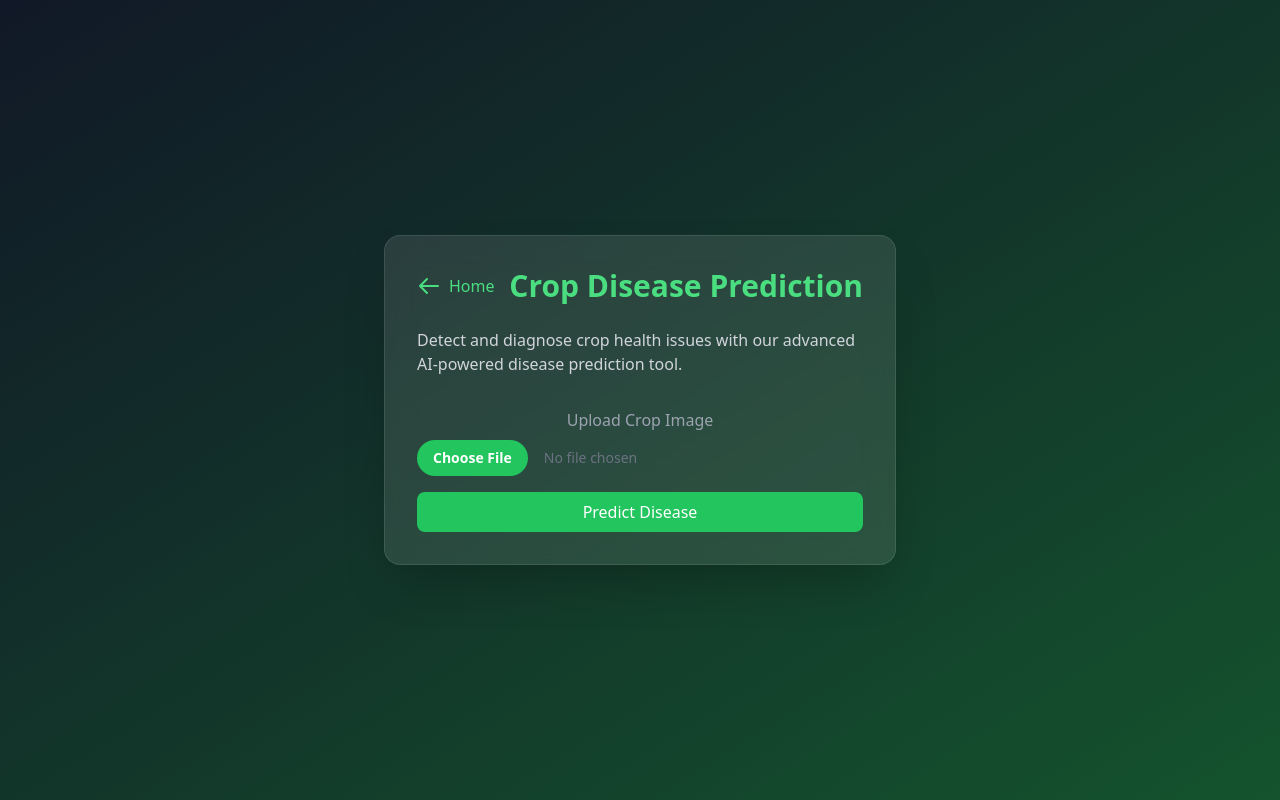
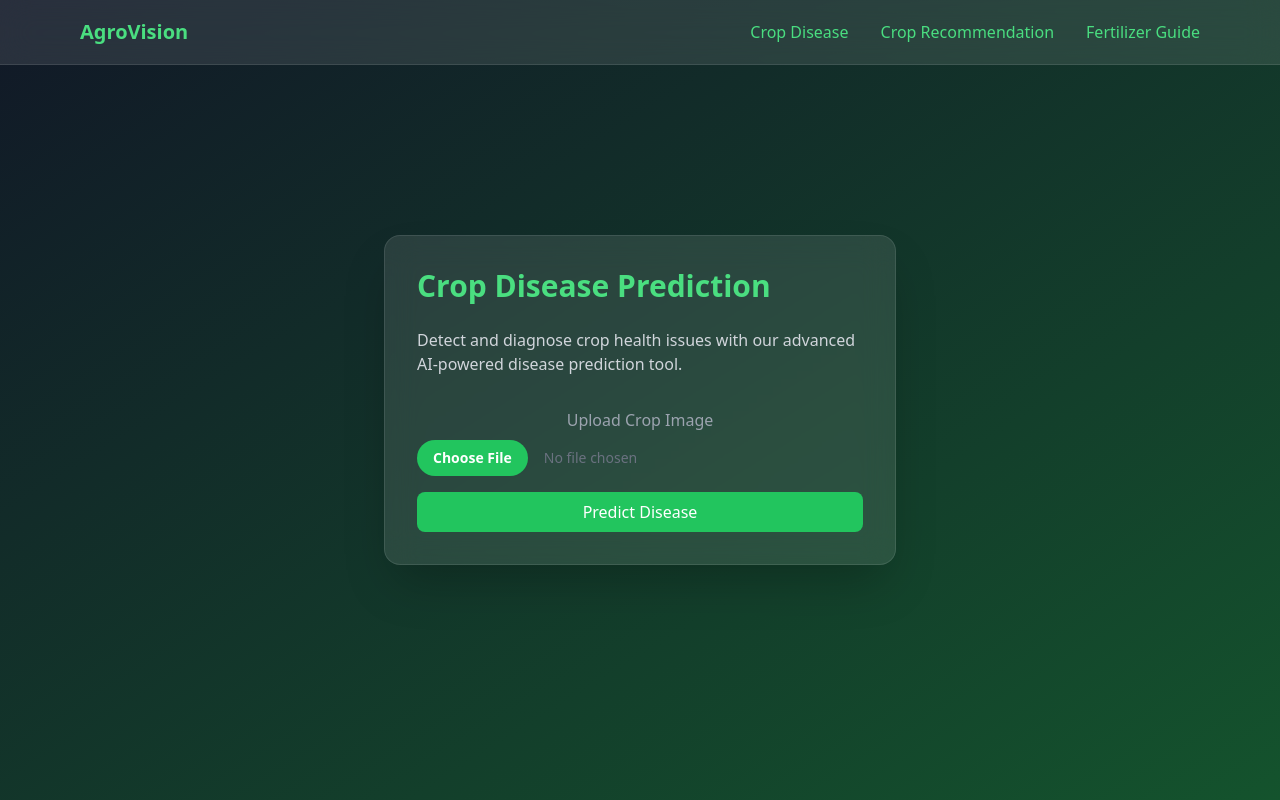
Before and after one commit to Faiz-Ahmed10/AgroVision, a plain HTML site: page templates/crop-disease-prediction.html in a window 1280 px wide. Drawn offline with nearby package versions, Linux system fonts and the light colour scheme.

Commit message:
added navbar

```diff
--- a/templates/crop-disease-prediction.html
+++ b/templates/crop-disease-prediction.html
@@ -9,18 +9,30 @@
     <script src="https://cdn.jsdelivr.net/npm/lucide-static@0.321.0/icons.min.js"></script>
 </head>
 
+<!-- <body class="bg-gradient-to-br from-gray-900 to-green-900 text-white min-h-screen pt-16"> -->
+
 <body class="bg-gradient-to-br from-gray-900 to-green-900 text-white min-h-screen flex items-center justify-center">
+    <nav class="bg-white/10 backdrop-blur-lg border-b border-white/10 fixed w-full top-0 left-0 z-10">
+        <div class="max-w-6xl mx-auto px-4">
+            <div class="flex items-center justify-between h-16">
+                <a href="/"
+                    class="text-green-400 hover:text-green-300 transition-colors text-xl font-bold">AgroVision</a>
+                <div class="flex space-x-8">
+                    <a href="/cropdisease" class="text-green-400 hover:text-green-300 transition-colors">Crop
+                        Disease</a>
+                    <a href="/croprecommendation" class="text-green-400 hover:text-green-300 transition-colors">Crop
+                        Recommendation</a>
+                    <a href="/fertilizerrecommendation"
+                        class="text-green-400 hover:text-green-300 transition-colors">Fertilizer Guide</a>
+                </div>
+            </div>
+        </div>
+    </nav>
+
     <div
         class="container mx-auto max-w-lg p-8 bg-white/10 backdrop-blur-lg rounded-2xl shadow-2xl border border-white/10">
         <div class="flex items-center justify-between mb-6">
-            <a href="/" class="text-green-400 hover:text-green-300 transition-colors flex items-center">
-                <svg xmlns="http://www.w3.org/2000/svg" class="h-6 w-6 mr-2" fill="none" viewBox="0 0 24 24"
-                    stroke="currentColor">
-                    <path stroke-linecap="round" stroke-linejoin="round" stroke-width="2"
-                        d="M10 19l-7-7m0 0l7-7m-7 7h18" />
-                </svg>
-                Home
-            </a>
+
             <h1 class="text-3xl font-bold text-green-400">Crop Disease Prediction</h1>
         </div>
 
```
Also changed, not shown: templates/crop-recommendation.html (+20 -9 lines), templates/fertilizer-recommendation.html (+36 -17 lines).
